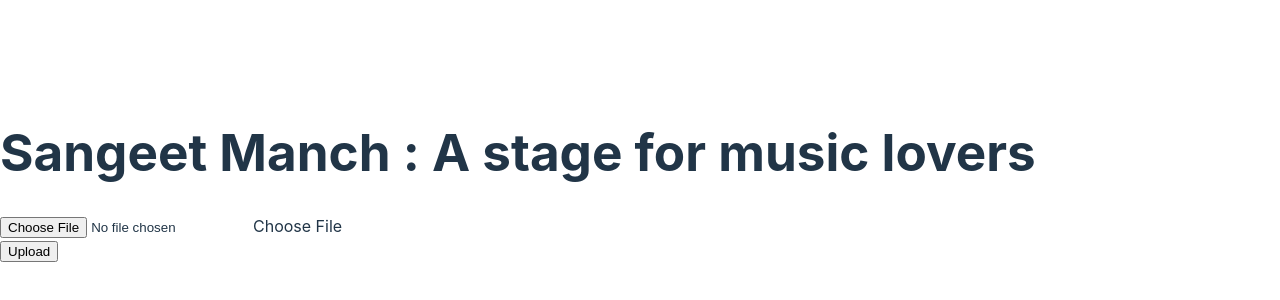
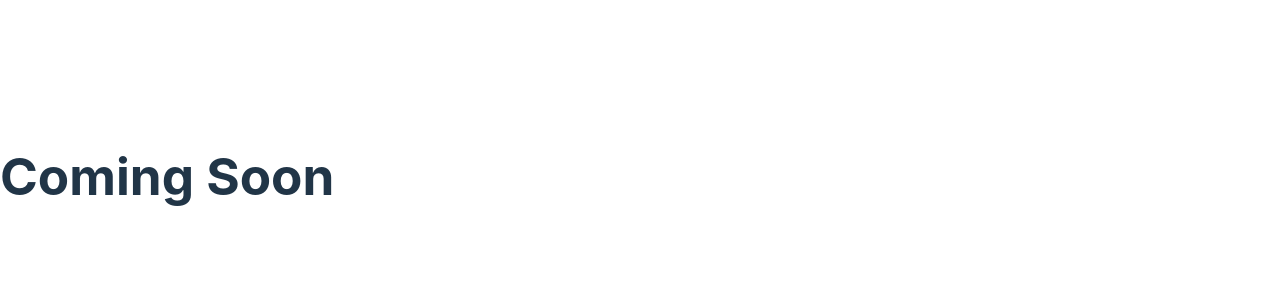
Before and after one commit to philip0980/SangeetManch-A-stage-for-music-lovers, a React (Vite) app in the folder Client/: page / in a window 1280 px wide. Shown: the part 224-524 px from the top of the page. Built offline with nearby package versions, Linux system fonts and the light colour scheme.

Commit message:
minor change in frontend

```diff
--- a/Client/src/App.jsx
+++ b/Client/src/App.jsx
@@ -1,11 +1,9 @@
 import React from "react";
-import FileUpload from "./FileUpload";
 
 const App = () => {
   return (
     <div>
-      <h1>Sangeet Manch : A stage for music lovers</h1>
-      <FileUpload />
+      <h1>Coming Soon</h1>
     </div>
   );
 };
--- a/Client/src/FileUpload.jsx
+++ /dev/null
@@ -1,94 +0,0 @@
-import React, { useState } from "react";
-import axios from "axios";
-
-const FileUpload = () => {
-  const [file, setFile] = useState(null);
-  const [filename, setFilename] = useState("Choose File");
-  const [uploadedFile, setUploadedFile] = useState(null);
-  const [errorMessage, setErrorMessage] = useState(null);
-
-  const onChange = (e) => {
-    const selectedFile = e.target.files[0];
-
-    if (selectedFile && selectedFile.type === "audio/mpeg") {
-      setFile(selectedFile);
-      setFilename(selectedFile.name);
-      setErrorMessage(null); // Clear previous error
-    } else {
-      setErrorMessage("Please select an MP3 file.");
-      setFile(null);
-      setFilename("Choose File");
-    }
-  };
-
-  const onSubmit = async (e) => {
-    e.preventDefault();
-
-    if (!file) {
-      setErrorMessage("Please upload a valid MP3 file.");
-      return;
-    }
-
-    const formData = new FormData();
-    formData.append("file", file);
-
-    try {
-      const res = await axios.post("http://localhost:8000/upload", formData, {
-        headers: {
-          "Content-Type": "multipart/form-data",
-        },
-      });
-
-      const { data } = res;
-      setUploadedFile(data);
-      setErrorMessage(null); // Clear error message after successful upload
-    } catch (err) {
-      console.log(err);
-      setErrorMessage("Error uploading file. Please try again.");
-    }
-  };
-
-  return (
-    <div>
-      <form onSubmit={onSubmit}>
-        <div className="custom-file mb-4">
-          <input
-            type="file"
-            className="custom-file-input"
-            id="customFile"
-            onChange={onChange}
-            accept="audio/mpeg" // Accept only MP3 files
-          />
-          <label className="custom-file-label" htmlFor="customFile">
-            {filename}
-          </label>
-        </div>
-
-        <input
-          type="submit"
-          value="Upload"
-          className="btn btn-primary btn-block mt-4"
-        />
-      </form>
-
-      {errorMessage && (
-        <div className="alert alert-danger mt-4">{errorMessage}</div>
-      )}
-
-      {uploadedFile ? (
-        <div className="mt-5">
-          <h3 className="text-center">File uploaded successfully</h3>
-          <audio controls>
-            <source
-              src={`http://localhost:8000/audio/${uploadedFile._id}`}
-              type="audio/mpeg"
-            />
-            Your browser does not support the audio element.
-          </audio>
-        </div>
-      ) : null}
-    </div>
-  );
-};
-
-export default FileUpload;
```
